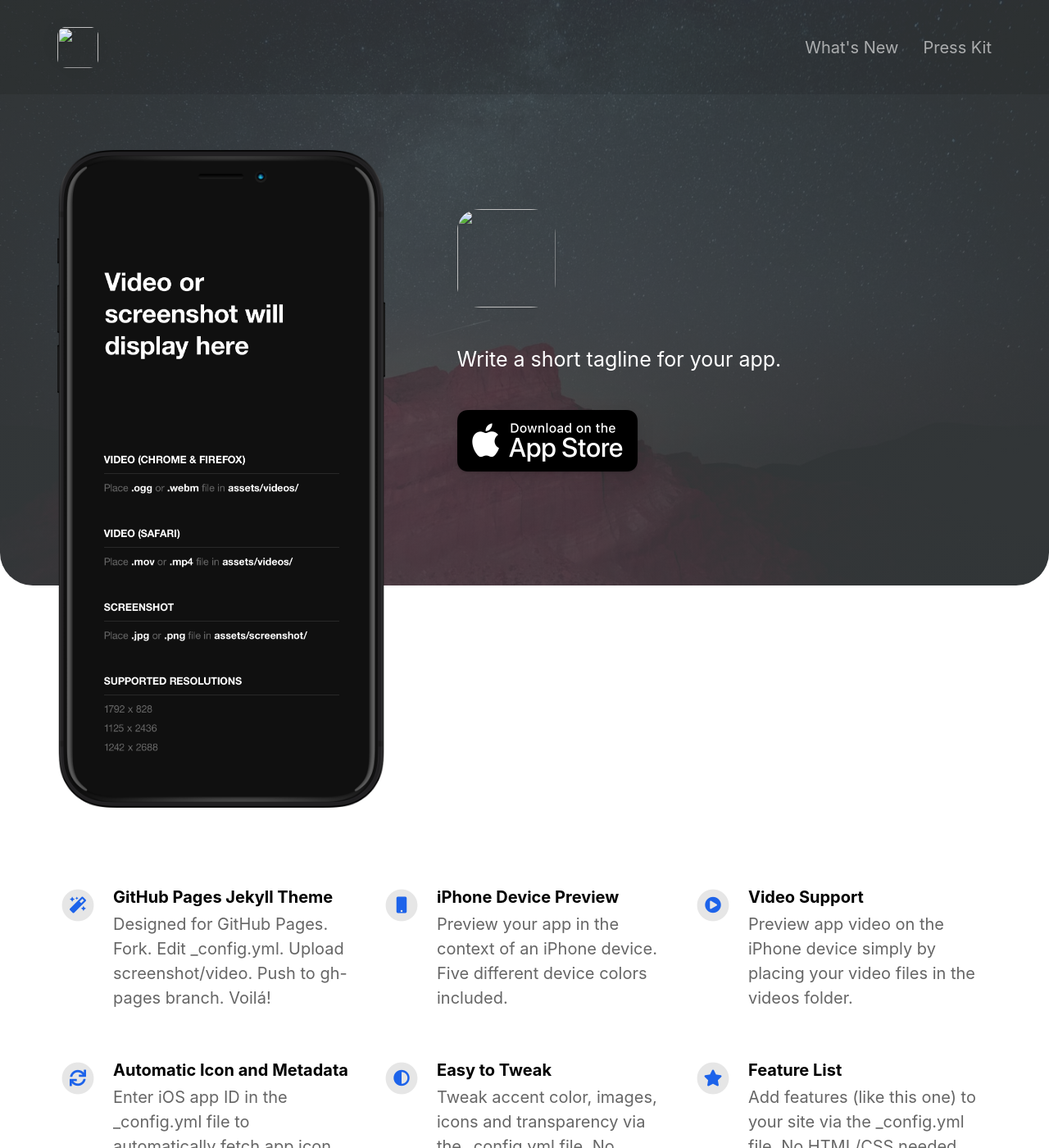
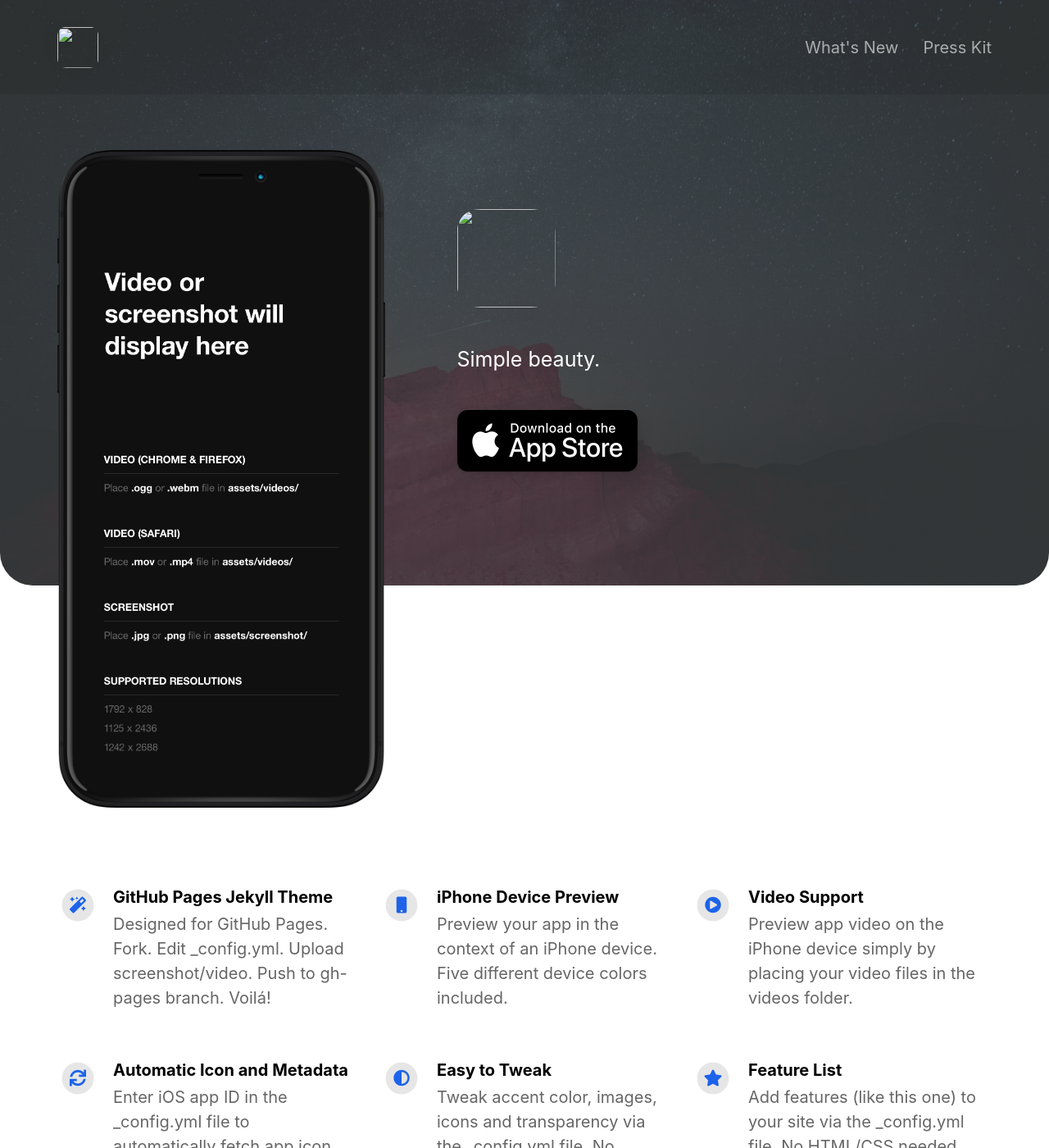
Before and after one commit to AcrylicApp/Website, a Jekyll site: the page built from index.html, in a window 1280 px wide and 1400 px high. Shown: the whole window at 82% size. Built offline with Jekyll 4.4.1, drawn with Linux system fonts in a browser that asks for light colours; nearby versions of some CDN libraries; some of the changed text lies outside the part shown.

Commit message:
Update _config.yml

```diff
--- a/_config.yml
+++ b/_config.yml
@@ -2,34 +2,34 @@
 page_title                                :                                           # Automatically populates with app name if not set and if iOS app ID is set. Otherwise enter manually.
 
 # App Info
-ios_app_id                                : 1234793120                                # Required. Enter iOS app ID to automatically populate name, price and icons (e.g. 718043190).
+ios_app_id                                : 1591850668                                # Required. Enter iOS app ID to automatically populate name, price and icons (e.g. 718043190).
 ios_app_country                           : us                                        # Required outside USA. Enter 2 letter country code as in https://en.wikipedia.org/wiki/ISO_3166-1_alpha-2
 
 appstore_link                             :                                           # Automatically populates if not set and if iOS app ID is set. Otherwise enter manually.
 playstore_link                            :                                           # Enter Google Play Store URL.
-presskit_download_link                    : https://emilbaehr.com                                          # Enter a link to downloadable file or (e.g. public Dropbox link to a .zip file).
+presskit_download_link                    : https://acrylic.tools/presskit                                          # Enter a link to downloadable file or (e.g. public Dropbox link to a .zip file).
                                                                                       # Or upload your press kit file to assets and set path accordingly (e.g. "assets/your_press_kit.zip").
 
 app_icon                                  : # assets/appicon.png                      # Automatically populates if not set and if iOS app ID is set.  Otherwise enter path to icon file manually.
 app_name                                  :                                           # Automatically populates if not set and if iOS app ID is set.  Otherwise enter manually.
 app_price                                 :                                           # Automatically populates if not set and if iOS app ID is set.  Otherwise enter manually.
-app_description                           : Write a short tagline for your app.
+app_description                           : Simple beauty.
 
 enable_smart_app_banner                   : true                                      # Set to true to show a smart app banner at top of page on mobile devices.
 
 
 
 # Information About Yourself
-your_name                                 : Emil Baehr
-your_link                                 : https://emilbaehr.com
-your_city                                 : Copenhagen
-email_address                             : emil.baehr@gmail.com
+your_name                                 : Michael Burkhardt
+your_link                                 : https://michaelb.nyc
+your_city                                 : NYC
+email_address                             : hi@michaelb.nyc
 facebook_username                         :
-instagram_username                        : ebaehr
-twitter_username                          : ebaehr
-github_username                           : emilbaehr
+instagram_username                        :
+twitter_username                          : mbrkhrdt
+github_username                           : mbrkhrdt
 youtube_username                          :
-mastodon_link                             : https://mastodon.social/@ebaehr
+mastodon_link                             :
 
 
 
```
